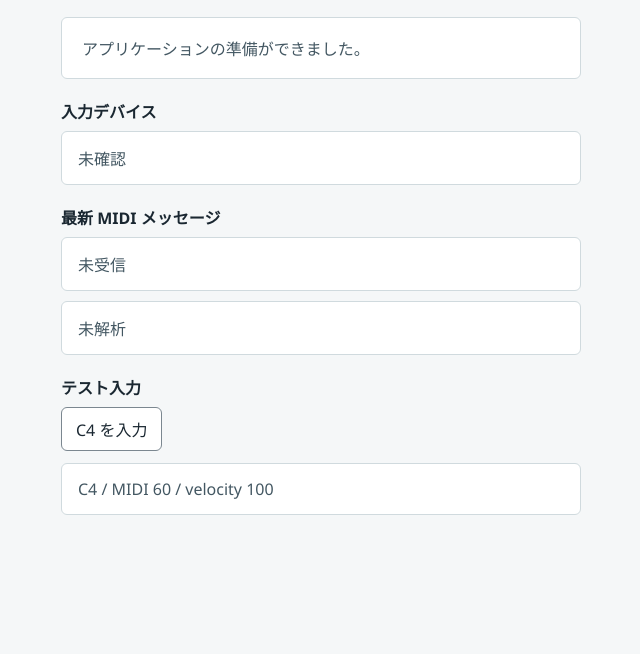
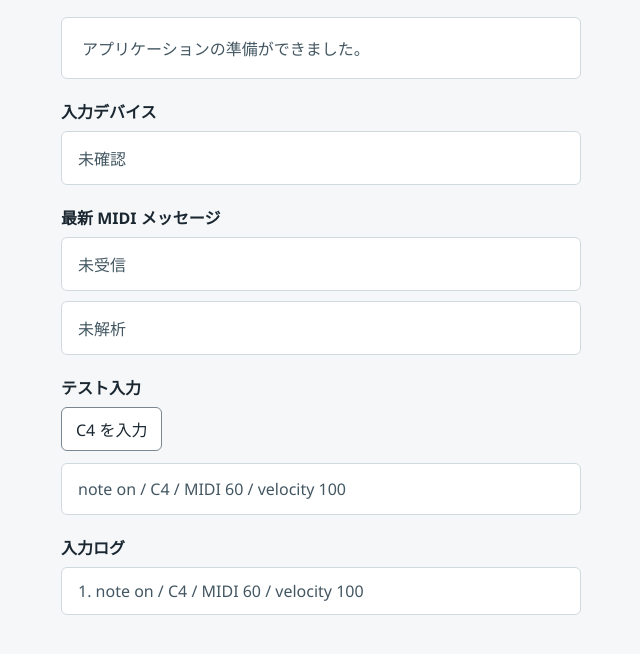
Before and after one commit to tikuwabuoden/VexFlow_MIDI, a website built with Vite: page index.html in a window 1280 px wide. Both pictures are taken after a click on the button "C4 を入力". Shown: the part 206-860 px from the top of the page, without its empty margins (223-863 px from the left). Before the commit the page ends 800 px from the top, so only its background shows below. Built offline with nearby package versions, Linux system fonts and the light colour scheme.

Commit message:
feat: MIDI入力ログを表示

```diff
--- a/src/main.ts
+++ b/src/main.ts
@@ -1,5 +1,8 @@
 import "./style.css";
 import { midiNoteToName } from "./note";
+
+const MAX_LOG_ITEMS = 10;
+const inputLog: string[] = [];
 
 const app = document.querySelector<HTMLDivElement>("#app");
 
@@ -27,6 +30,12 @@ app.innerHTML =/* html */ `
       <button class="test-input-button" type="button">C4 を入力</button>
       <p class="test-input-result">未入力</p>
     </section>
+    <section class="log-panel" aria-label="入力ログ">
+      <h2>入力ログ</h2>
+      <ol class="input-log">
+        <li>未入力</li>
+      </ol>
+    </section>
   </main>
 `;
 
@@ -37,8 +46,18 @@ const messageData = document.querySelector<HTMLParagraphElement>(".message-data"
 const messageDetail = document.querySelector<HTMLParagraphElement>(".message-detail");
 const testInputButton = document.querySelector<HTMLButtonElement>(".test-input-button");
 const testInputResult = document.querySelector<HTMLParagraphElement>(".test-input-result");
+const inputLogList = document.querySelector<HTMLOListElement>(".input-log");
 
-if (!connectButton || !status || !deviceList || !messageData || !messageDetail || !testInputButton || !testInputResult) {
+if (
+  !connectButton ||
+  !status ||
+  !deviceList ||
+  !messageData ||
+  !messageDetail ||
+  !testInputButton ||
+  !testInputResult ||
+  !inputLogList
+) {
   throw new Error("MIDI connection controls were not found.");
 }
 
@@ -47,6 +66,7 @@ const deviceListElement = deviceList;
 const messageDataElement = messageData;
 const messageDetailElement = messageDetail;
 const testInputResultElement = testInputResult;
+const inputLogListElement = inputLogList;
 
 connectButton.addEventListener("click", async () => {
   if (!("requestMIDIAccess" in navigator)) {
@@ -71,7 +91,9 @@ connectButton.addEventListener("click", async () => {
 });
 
 testInputButton.addEventListener("click", () => {
-  testInputResultElement.textContent = "C4 / MIDI 60 / velocity 100";
+  const message = "note on / C4 / MIDI 60 / velocity 100";
+  testInputResultElement.textContent = message;
+  addInputLog(message);
 });
 
 function showStatus(message: string, state: "idle" | "success" | "error"): void {
@@ -107,12 +129,17 @@ function showRawMidiMessage(event: MIDIMessageEvent): void {
 
   const data = Array.from(event.data);
   messageDataElement.textContent = data.join(", ");
-  messageDetailElement.textContent = parseNoteMessage(data);
+  const noteMessage = parseNoteMessage(data);
+  messageDetailElement.textContent = noteMessage ?? "note on/off 以外";
+
+  if (noteMessage) {
+    addInputLog(noteMessage);
+  }
 }
 
-function parseNoteMessage(data: number[]): string {
+function parseNoteMessage(data: number[]): string | null {
   if (data.length < 3) {
-    return "解析対象外";
+    return null;
   }
 
   const command = data[0] & 0xf0;
@@ -128,5 +155,22 @@ function parseNoteMessage(data: number[]): string {
     return `note off / ${noteName} / MIDI ${noteNumber} / velocity ${velocity}`;
   }
 
-  return "note on/off 以外";
+  return null;
 }
+
+function addInputLog(message: string): void {
+  inputLog.unshift(message);
+  inputLog.splice(MAX_LOG_ITEMS);
+  renderInputLog();
+}
+
+function renderInputLog(): void {
+  inputLogListElement.replaceChildren(...inputLog.map(createInputLogItem));
+}
+
+function createInputLogItem(message: string): HTMLLIElement {
+  const item = document.createElement("li");
+  item.textContent = message;
+
+  return item;
+}
--- a/src/style.css
+++ b/src/style.css
@@ -74,14 +74,16 @@ h1 {
 
 .device-panel,
 .message-panel,
-.test-panel {
+.test-panel,
+.log-panel {
   max-width: 520px;
   margin-top: 20px;
 }
 
 .device-panel h2,
 .message-panel h2,
-.test-panel h2 {
+.test-panel h2,
+.log-panel h2 {
   margin: 0 0 8px;
   font-size: 16px;
   font-weight: 600;
@@ -118,3 +120,30 @@ h1 {
 .test-input-button:hover {
   background: #eef3f5;
 }
+
+.input-log {
+  margin: 0;
+  padding: 0;
+  list-style-position: inside;
+}
+
+.input-log li {
+  padding: 12px 16px;
+  border: 1px solid #d0dade;
+  border-bottom-width: 0;
+  background: #ffffff;
+  color: #435762;
+}
+
+.input-log li:first-child {
+  border-radius: 6px 6px 0 0;
+}
+
+.input-log li:last-child {
+  border-bottom-width: 1px;
+  border-radius: 0 0 6px 6px;
+}
+
+.input-log li:only-child {
+  border-radius: 6px;
+}
```
